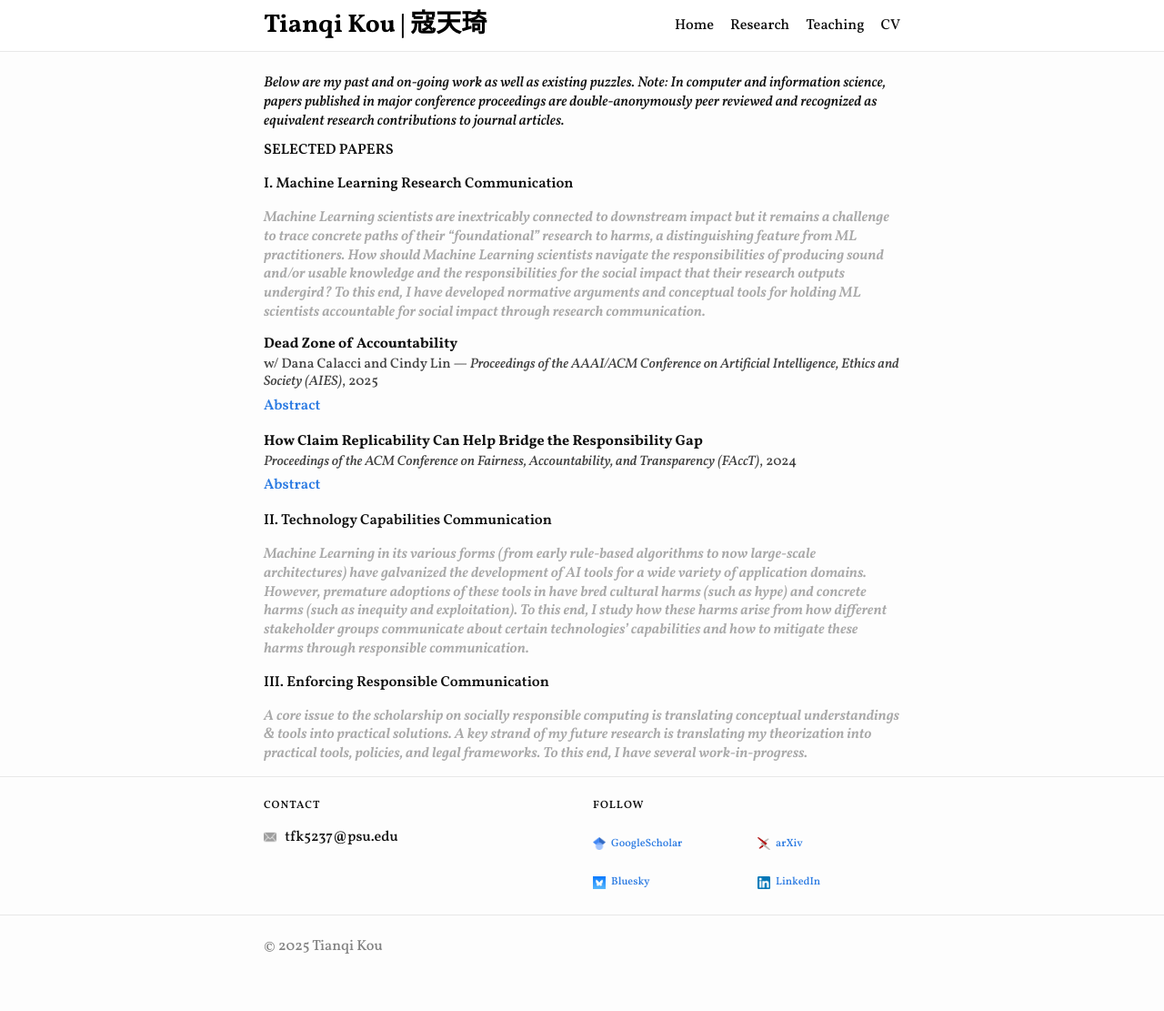
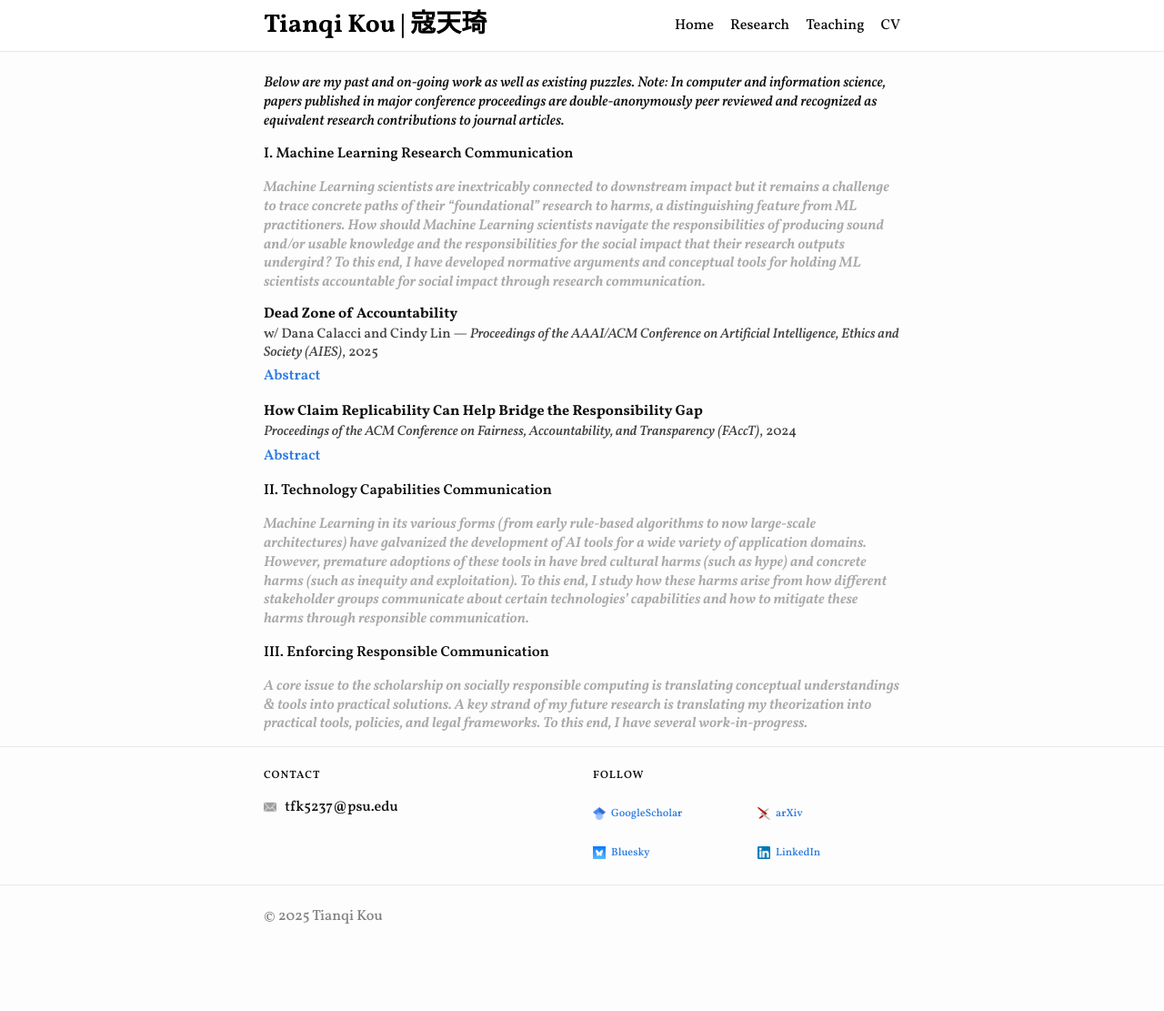
Before and after one commit to koutianqi/koutianqi.github.io, a Jekyll site: the page built from pages/research.markdown, in a window 1280 px wide. Shown: the whole page at 91% size. Built offline with Jekyll 4.4.1, drawn with Linux system fonts in a browser that asks for light colours; after the commit the page ends 1078 px from its top, so only the background shows below that.

Commit message:
Update research.markdown

```diff
--- a/pages/research.markdown
+++ b/pages/research.markdown
@@ -4,8 +4,6 @@
 ---
 
 _Below are my past and on-going work as well as existing puzzles. Note: In computer and information science, papers published in major conference proceedings are double-anonymously peer reviewed and recognized as equivalent research contributions to journal articles._
-
-## SELECTED PAPERS
 
 ### I. Machine Learning Research Communication
 ### _<span style="color: #A9A9A9;">Machine Learning scientists are inextricably connected to downstream impact but it remains a challenge to trace concrete paths of their “foundational” research to harms, a distinguishing feature from ML practitioners. How should Machine Learning scientists navigate the responsibilities of producing sound and/or usable knowledge and the responsibilities for the social impact that their research outputs undergird? To this end, I have developed normative arguments and conceptual tools for holding ML scientists accountable for social impact through research communication.</span>_
```
